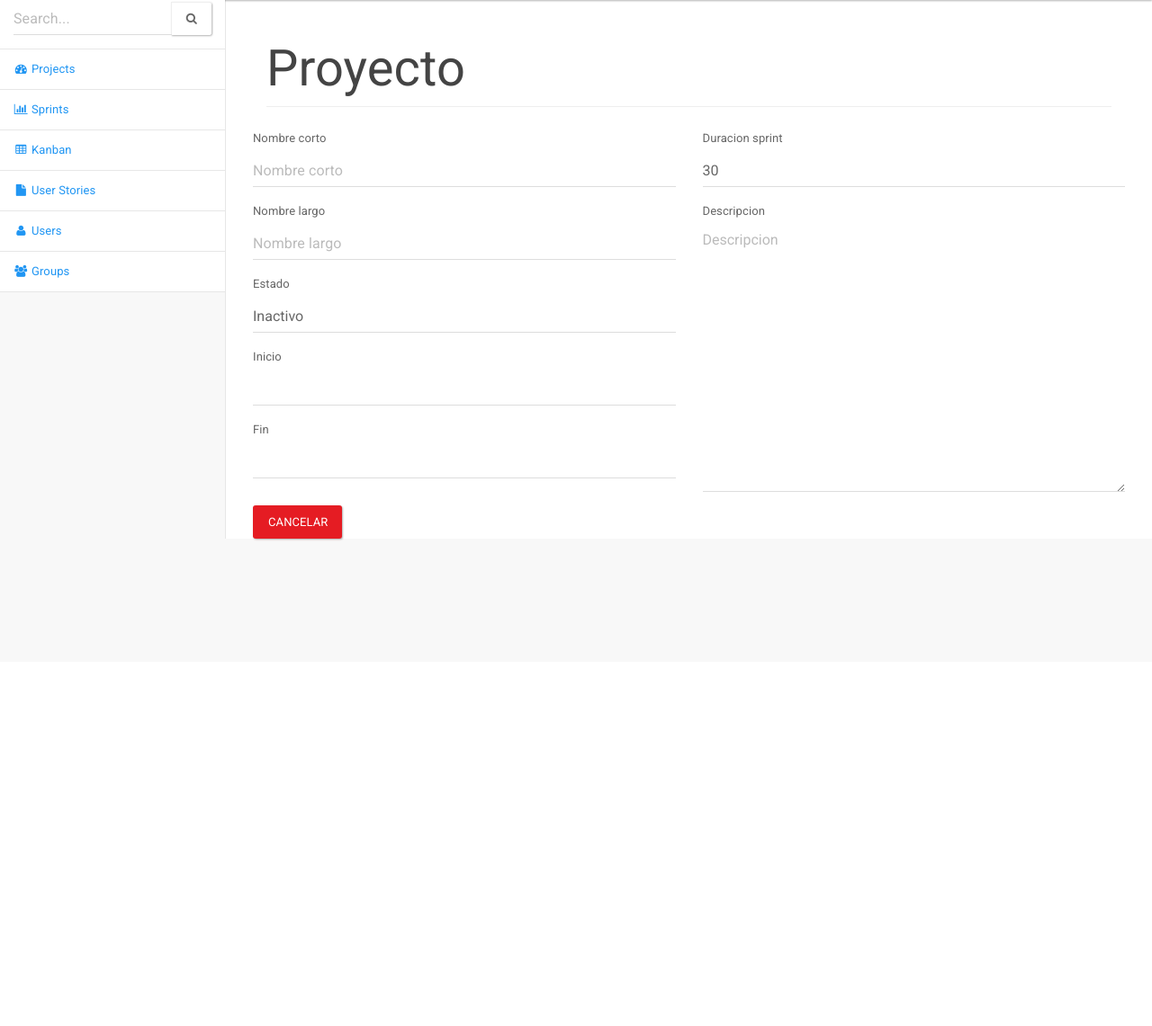
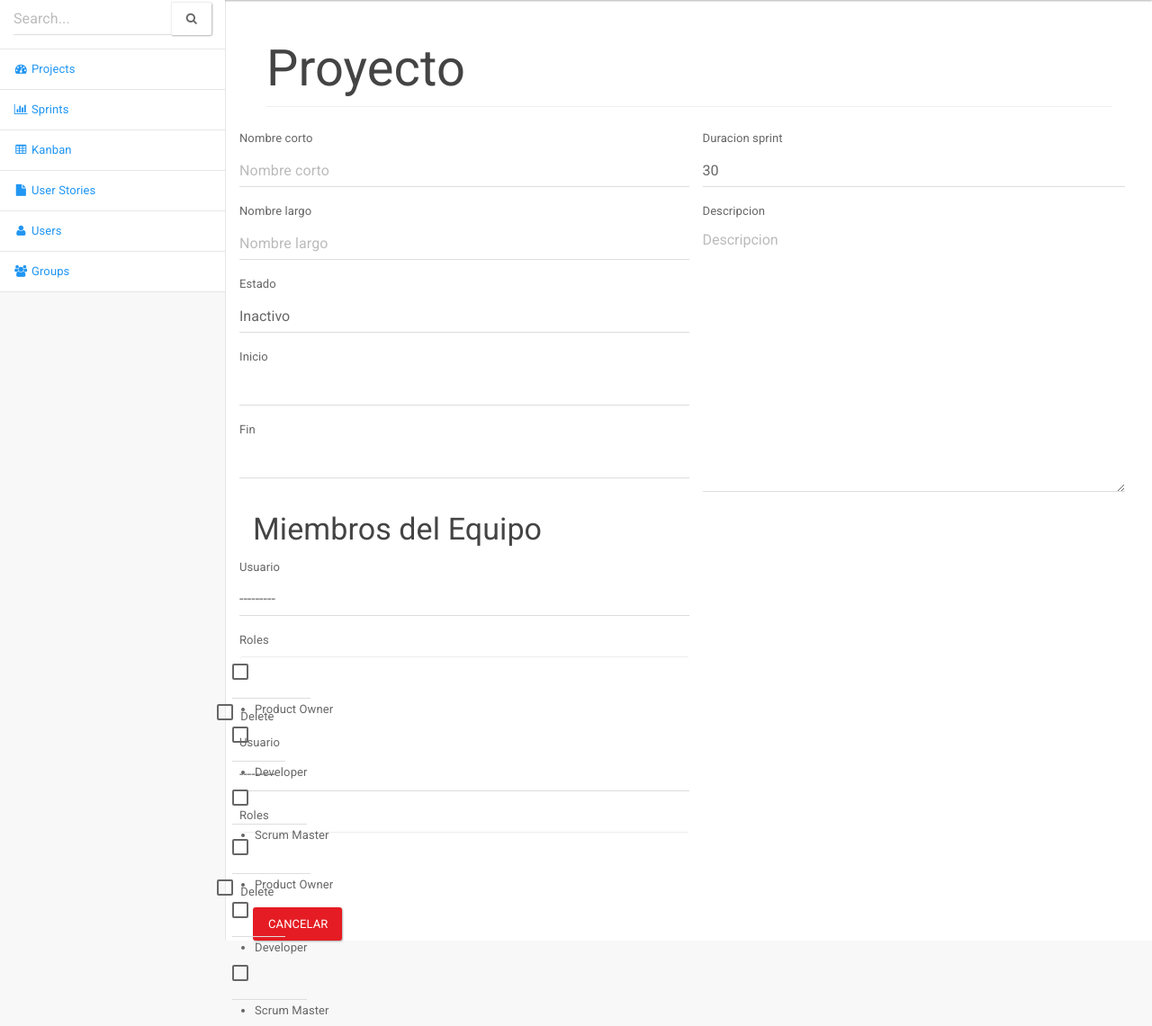
Before and after one commit to Darthcjba/GCC, a Django app: page /projects/add/ in a window 1280 px wide. Shown: the part 64-1205 px from the top of the page at 90% size. Before the commit the page ends 665 px from the top, so only its background shows below. Run offline with Django 3.2, Linux system fonts and the light colour scheme; a user stored in the database is signed in; data comes from the database, SQL or seed files in the repository; parts of the project's set-up code (start-up, migrations or seed data) failed here and were passed over; some libraries are stand-ins or nearby versions.

Commit message:
miembros de equipo en formulario de proyectos

```diff
--- a/project/forms.py
+++ b/project/forms.py
@@ -30,6 +30,7 @@ class UserEditForm(UserChangeForm):
     password = ReadOnlyPasswordHashField(label=("Password"),
         help_text=("Solo se almacena un hash del password, no hay manera de verla. "
                    "Para modificarla seleccionar la opcion <strong>Cambiar Password</strong>"))
+
     general_perms_list = [(perm.codename, perm.name) for perm in general_perms_list()]
     perms_user_list = [(perm.codename, perm.name) for perm in get_perms_for_model(User)]
     perms_group_list = [(perm.codename, perm.name) for perm in get_perms_for_model(Group)]
@@ -69,12 +70,14 @@ class UserCreateForm(UserCreationForm):
     Formulario para la creación de usuarios
     '''
     email = forms.EmailField(required=True)
+
     general_perms_list = [(perm.codename, perm.name) for perm in general_perms_list()]
     perms_user_list = [(perm.codename, perm.name) for perm in get_perms_for_model(User)]
     perms_group_list = [(perm.codename, perm.name) for perm in get_perms_for_model(Group)]
     general_perms_list.extend(perms_user_list)
     general_perms_list.extend(perms_group_list)
     general_perms = forms.MultipleChoiceField(general_perms_list, widget=forms.CheckboxSelectMultiple, label="General permissions", required=False)
+
     class Meta:
         model = User
         fields = ('first_name', 'last_name', 'email', 'username')
--- a/project/templates/project/project_form.html
+++ b/project/templates/project/project_form.html
@@ -8,17 +8,31 @@
             {% csrf_token %}
             <div class="row">
                 <div class="col-lg-6">
+                    <div class="row">
                     {% bootstrap_field form.nombre_corto %}
                     {% bootstrap_field form.nombre_largo %}
                     {% bootstrap_field form.estado %}
                     {% bootstrap_field form.inicio %}
                     {% bootstrap_field form.fin %}
+                    </div>
+                    <h3>Miembros del Equipo</h3>
+                    <div class="row top-buffer">
+                        {{ formset.management_form }}
+                        {% for subform in formset %}
+                            {{ subform.id }}
+                            {% bootstrap_field subform.usuario %}
+                            {% bootstrap_field subform.roles %}
+                            {% bootstrap_field subform.DELETE %}
+                        {% endfor %}
+                    </div>
+
                 </div>
                 <div class="col-lg-6">
                     {% bootstrap_field form.duracion_sprint %}
                     {% bootstrap_field form.descripcion %}
                 </div>
             </div>
+
             {% buttons submit='Guardar' reset="Reset" %}
             <a href="javascript:history.back()"><button type="button" class="btn btn-danger">Cancelar</button></a>
             {% endbuttons %}
--- a/project/views.py
+++ b/project/views.py
@@ -1,13 +1,15 @@
 # -*- coding: utf-8 -*-
+
 from django.contrib.auth.decorators import login_required, permission_required
 from django.contrib.auth.hashers import make_password
 from django.contrib.auth.models import Permission, Group
 from django.core.urlresolvers import reverse, reverse_lazy
-from django.forms import PasswordInput
+from django.forms import PasswordInput, inlineformset_factory, CheckboxSelectMultiple
 from django.forms.models import modelform_factory
 from django.http import HttpResponseRedirect
 from django.shortcuts import render
 from django.contrib.auth.models import User
+from django.template import RequestContext
 from project.models import MiembroEquipo, Proyecto
 from django.views.generic import ListView, DetailView
 from django.utils.decorators import method_decorator
@@ -230,14 +232,54 @@ class ProjectCreate(LoginRequiredMixin, generic.CreateView):
         widgets={'inicio': SelectDateWidget, 'fin': SelectDateWidget},
         fields = ('nombre_corto', 'nombre_largo', 'estado', 'inicio', 'fin', 'duracion_sprint', 'descripcion'))
     template_name = 'project/project_form.html'
+    TeamMemberInlineFormSet = inlineformset_factory(Proyecto, MiembroEquipo,
+                                        fields=['usuario', 'roles'],
+                                        extra=2,
+                                        widgets={'roles' : CheckboxSelectMultiple})
+
+    def get_context_data(self, **kwargs):
+        context = super(ProjectCreate, self).get_context_data(**kwargs)
+        if(self.request.method == 'GET'):
+            context['formset'] = self.TeamMemberInlineFormSet()
+        return context
+
+    def form_valid(self, form):
+        self.object = form.save()
+        formset = self.TeamMemberInlineFormSet(self.request.POST, instance=self.object)
+        if formset.is_valid():
+            formset.save()
+            return HttpResponseRedirect(self.get_success_url())
+
+        return render(self.request, self.get_template_names(), {'form' : form, 'formset' : formset},
+                      context_instance=RequestContext(self.request))
 
 
 class ProjectUpdate(LoginRequiredMixin, generic.UpdateView):
     model = Proyecto
     template_name = 'project/project_form.html'
+    TeamMemberInlineFormSet = inlineformset_factory(Proyecto, MiembroEquipo,
+        fields=['usuario', 'roles'],
+        extra=0,
+        widgets={'roles' : CheckboxSelectMultiple})
     form_class =  modelform_factory(Proyecto,
         widgets={'inicio': SelectDateWidget, 'fin': SelectDateWidget},
         fields = ('nombre_corto', 'nombre_largo', 'estado', 'inicio', 'fin', 'duracion_sprint', 'descripcion'))
+
+    def form_valid(self, form):
+        self.object = form.save()
+        formset = self.TeamMemberInlineFormSet(self.request.POST, instance=self.object)
+        if(formset.is_valid()):
+            formset.save()
+            return HttpResponseRedirect(self.get_success_url())
+
+        return render(self.request, self.get_template_names(), {'form' : form, 'formset' : formset},
+                      context_instance=RequestContext(self.request))
+
+    def get_context_data(self, **kwargs):
+        context = super(ProjectUpdate, self).get_context_data(**kwargs)
+        if(self.request.method == 'GET'):
+            context['formset'] = self.TeamMemberInlineFormSet(instance=self.object)
+        return context
 
 class ProjectDelete(LoginRequiredMixin, generic.DeleteView):
     model = Proyecto
```
